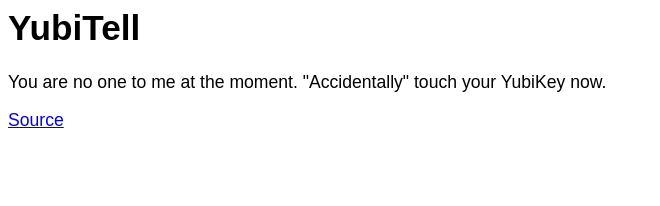
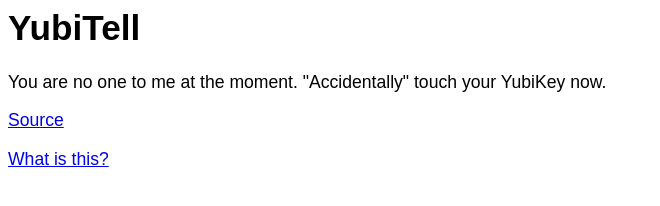
Before and after one commit to ssg/yubitell, a plain HTML site: page index.html in a window 1280 px wide. Shown: the whole page, without its empty margins (0-660 px from the left). Drawn offline with Linux system fonts and the light colour scheme.

Commit message:
link to blog post

```diff
--- a/index.html
+++ b/index.html
@@ -11,6 +11,9 @@ You are no one to me at the moment. "Accidentally" touch your YubiKey now.
 </p>
 <p>
 <a href="https://github.com/ssg/yubitell">Source</a>
+</p>
+<p>
+<a href="https://medium.com/@ssg/avoid-leaking-your-identity-with-yubikey-92539b6608a">What is this?</a>
 </p>
 <script>
 (function () {
```
